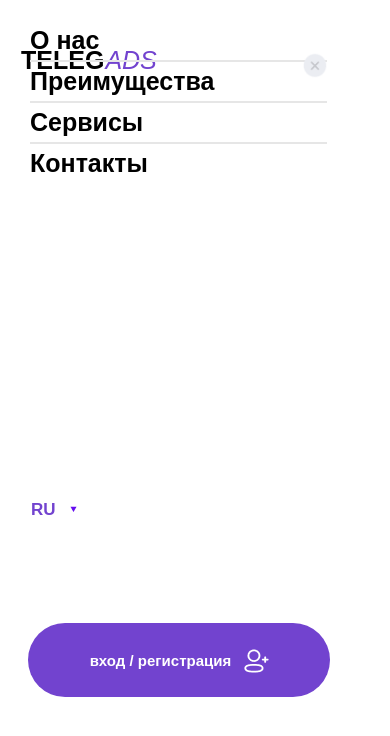
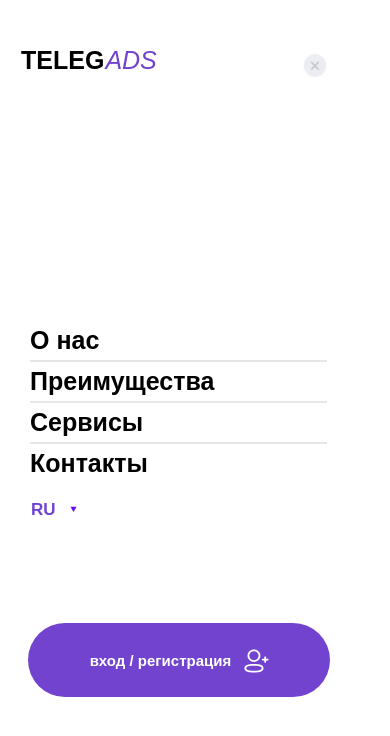
Before and after one commit to J7me/telegads, a plain HTML site: page index.html in a window 390 px wide. Both pictures are taken after a click on the element 313 px from the left and 60 px from the top of the page. Drawn offline with Linux system fonts and the light colour scheme.

Commit message:
Update style.css
menu fix

```diff
--- a/css/style.css
+++ b/css/style.css
@@ -1010,7 +1010,7 @@ main .show {
 
     header nav ul.show {
         left: 0%;
-        top: -320px;
+        top: -20px;
 
 
     }
```
